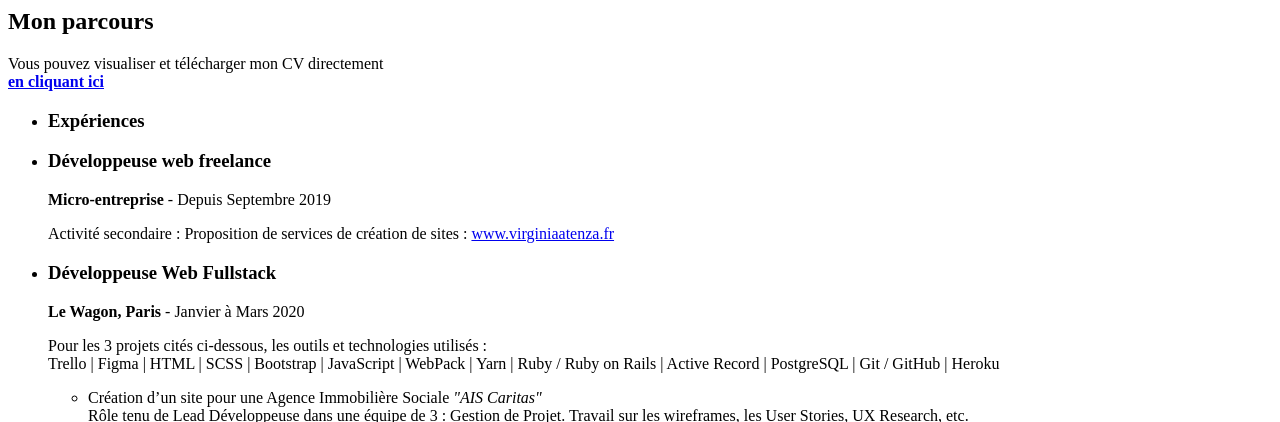
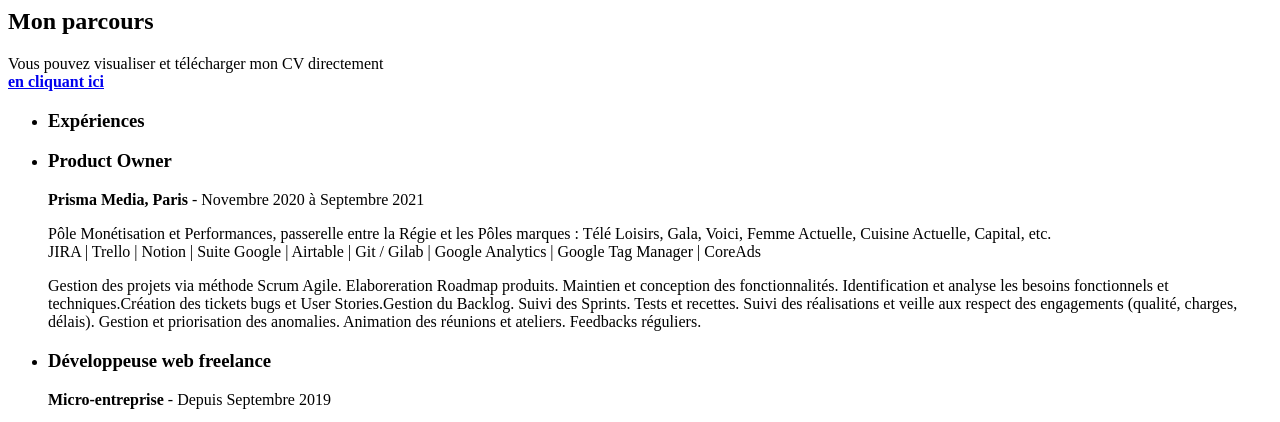
Before and after one commit to Virginia75012/portefolio, a Symfony app: template templates/page/_exp.html.twig in a window 1280 px wide. Shown: the top 422 px of the page. Run offline with Twig, Linux system fonts and the light colour scheme; the template is opened without the code that fills it, so the values that code supplies are empty; some libraries are stand-ins or nearby versions.

Commit message:
Add last experience pro

```diff
--- a/templates/page/_about.html.twig
+++ b/templates/page/_about.html.twig
@@ -56,7 +56,7 @@
 									<div class="item skill-13">MVC</div>
 									<br />
 									<div class="item skill-14">Wireframes</div>
-									<div class="item skill-15">FIGMA</div>
+									<div class="item skill-15">Figma</div>
 									<div class="item skill-16">Gestion Projets</div>
 									<div class="item skill-17">AGILE</div>
 									<div class="item skill-18">User Stories</div>
--- a/templates/page/_exp.html.twig
+++ b/templates/page/_exp.html.twig
@@ -8,7 +8,7 @@
 					<object type="application/pdf" width="100%" height="100%" data="CV-Developpeuse Web-Virginia Atenza.pdf">
 						<param name="src" value="true"/>
 						<p>Vous pouvez visualiser et télécharger mon CV directement<br/>
-							<a href="{{ asset('build/CV-Virginia-Atenza-Cheffedeprojetdigital.pdf' ) }}" target="_blank">
+							<a href="{{ asset('build/CV-Product-Owner-Virginia-Atenza.pdf' ) }}" target="_blank">
 								<strong class="click">en cliquant ici</strong>
 								<i class="fas fa-file-pdf"></i>
 							</a>
@@ -25,6 +25,56 @@
 							<h3>Expériences</h3>
 						</div>
 					</li>
+	<li class="timeline-inverted animate-box">
+						<div class="timeline-badge">
+							<i class="fas fa-suitcase"></i>
+						</div>
+						<div class="timeline-panel">
+							<div class="timeline-heading">
+								<h3 class="timeline-title">Product Owner</h3>
+								<span class="company">
+									<strong>Prisma Media, Paris</strong>
+									- Novembre 2020 à Septembre 2021</span>
+							</div>
+							<div class="timeline-body">
+								<p>Pôle Monétisation et Performances, passerelle entre la Régie et
+les Pôles marques : Télé Loisirs, Gala, Voici, Femme Actuelle, Cuisine Actuelle, Capital, etc.
+									<br/>
+									JIRA
+									<span class="pipe-caracter">|</span>
+									Trello
+									<span class="pipe-caracter">|</span>
+									Notion
+									<span class="pipe-caracter">|</span>
+									Suite Google
+									<span class="pipe-caracter">|</span>
+									Airtable
+									<span class="pipe-caracter">|</span>
+									Git / Gilab
+									<span class="pipe-caracter">|</span>
+									Google Analytics
+									<span class="pipe-caracter">|</span>
+									Google Tag Manager
+                 <span class="pipe-caracter">|</span>
+									CoreAds
+								</p>
+								<p>
+                <div class="timeline-body">
+								  <p>Gestion des projets via méthode Scrum Agile.
+Elaboreration Roadmap produits. Maintien et conception des
+fonctionnalités. Identification et analyse les besoins fonctionnels
+et techniques.Création des tickets bugs et User Stories.Gestion du
+Backlog. Suivi des Sprints. Tests et recettes. Suivi des
+réalisations et veille aux respect des engagements (qualité,
+charges, délais). Gestion et priorisation des anomalies. Animation des
+réunions et ateliers. Feedbacks réguliers.
+								  </p>
+							  </div>
+								</p>
+							</div>
+						</div>
+					</li>
+
 					<li class="animate-box timeline-unverted">
 						<div class="timeline-badge">
 							<i class="fas fa-suitcase"></i>
@@ -187,7 +237,7 @@
 							</div>
 							<div class="timeline-body">
 								<p>Suivi d’un portefeuille de 800 personnes.<br/>
-									Gestion globale du dossier du demandeur d’emploi. Analyse des besoins, suivi adapté et individualisé. Sensibiliation 									               aux services digitaux (Emploi Store, Pôle-Emploi.fr, Moocs, Twitter, etc). Aide et conseil parcours Formation. Mise en place de      sessions de recrutement
+									Gestion globale du dossier du demandeur d’emploi. Analyse des besoins, suivi adapté et individualisé. Sensibiliation 									               aux services digitaux (Emploi Store, Pôle-Emploi.fr, Moocs, Twitter, etc). Aide et conseil parcours Formation. Mise en place de      sessions de recrutement.
 								</p>
 							</div>
 						</div>
--- a/templates/shared/_banner.html.twig
+++ b/templates/shared/_banner.html.twig
@@ -6,7 +6,7 @@
 			<div class="container">
 				<h1 class="intro-title mb-4">Je suis Virginia Atenza</h1>
 				<p class="intro-subtitle">
-					<span class="text-slider-items">Développeuse Web, Cheffe de Projets Web, Design, UX/UI, Création, Innovation, Digital, WebMarketing</span>
+					<span class="text-slider-items">Product Owner, Développeuse Web, Design, UX/UI, Création, Innovation, Digital, WebMarketing</span>
 					<strong class="text-slider"></strong>
 				</p>
 			</div>
```
Also changed, not shown: templates/page/_work.html.twig (+30 -0 lines), assets/images/f2coutureparis.png (added), 2 other files.
